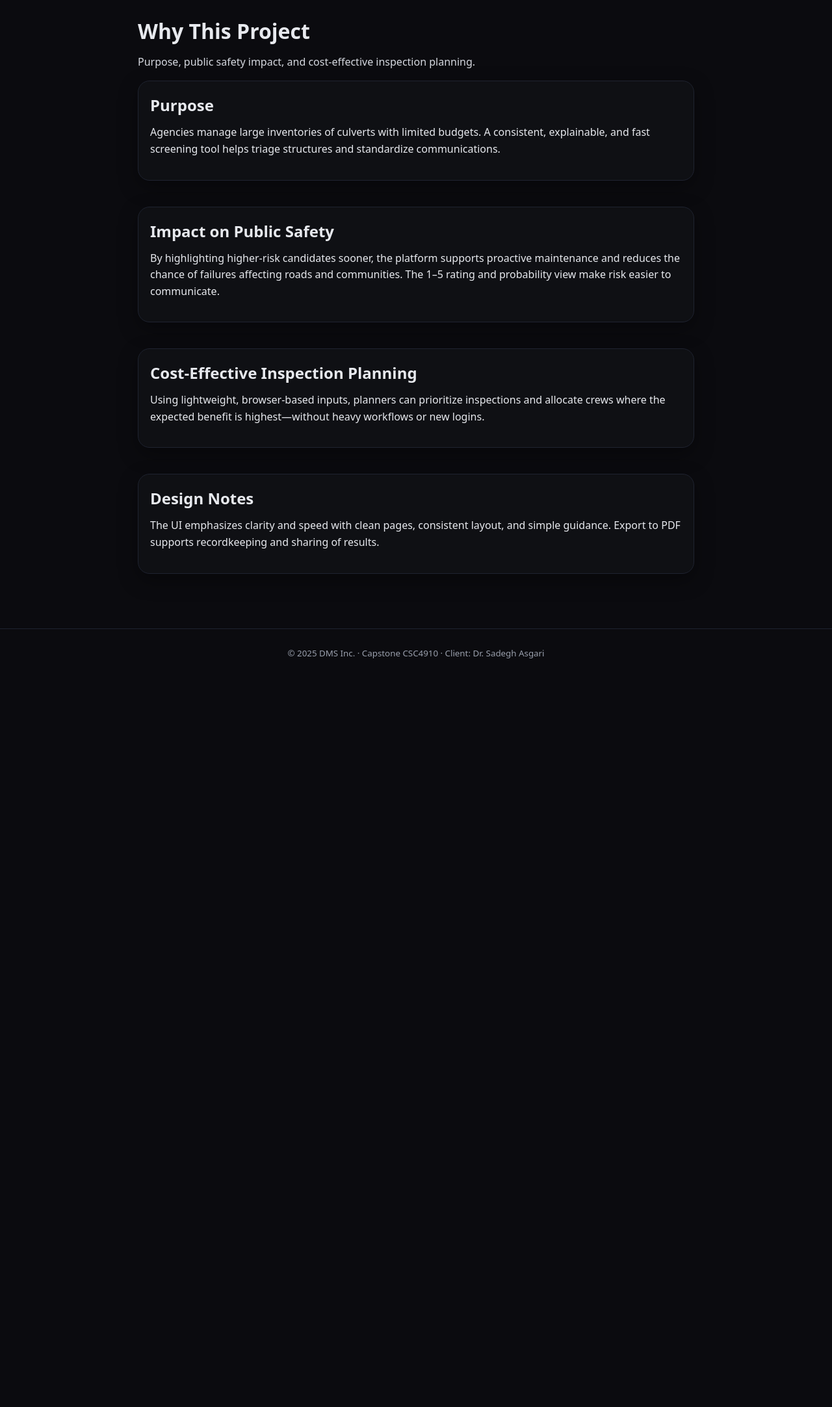
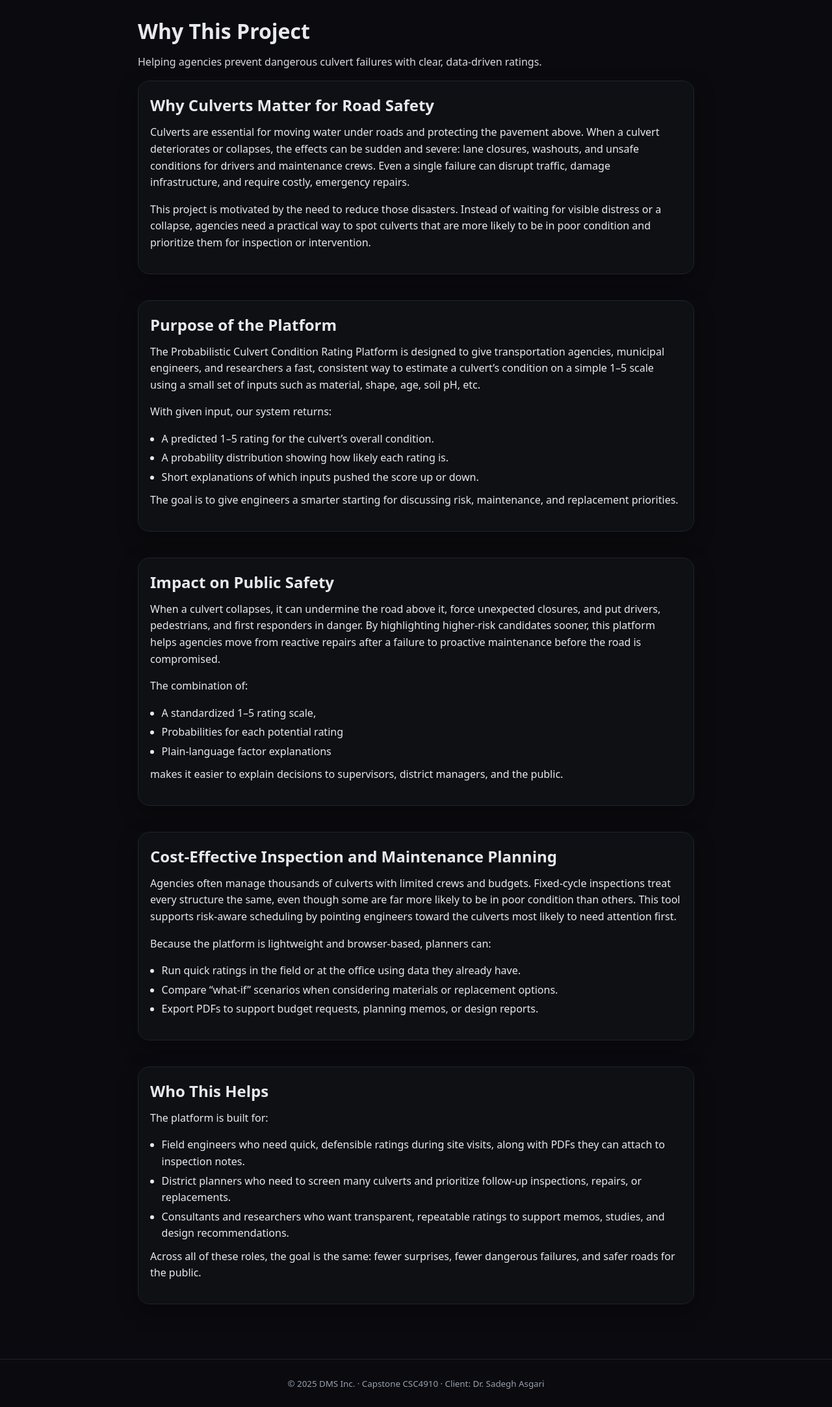
Before and after one commit to SOuellette22/DMS-inc-CSC4910, a Flask app: page /why in a window 1280 px wide. Shown: the part 69-2234 px from the top of the page at 65% size. Before the commit the page ends 1082 px from the top, so only its background shows below. Run offline with Flask 3, Linux system fonts and the light colour scheme; parts of the project's set-up code (start-up, migrations or seed data) failed here and were passed over.

Commit message:
Expanded the why page, added the 404 page, tweaked the bottom paragraph in info

```diff
--- a/src/core/templates/why.html
+++ b/src/core/templates/why.html
@@ -6,51 +6,124 @@
 
 {% block content %}
 <style>
-    /* Adds more vertical separation between cards */
-    main.content-narrow .card {
-      margin-bottom: 40px;
-    }
-  </style>
+  /* Adds more vertical separation between cards on this page */
+  main.content-narrow .card {
+    margin-bottom: 40px;
+  }
+</style>
+
 <main class="content-narrow">
   <h1>Why This Project</h1>
   <p class="lead">
-    Purpose, public safety impact, and cost-effective inspection planning.
+    Helping agencies prevent dangerous culvert failures with clear, data-driven ratings.
   </p>
 
+  <!-- WHY CULVERTS MATTER -->
   <section class="card">
-    <h2>Purpose</h2>
+    <h2>Why Culverts Matter for Road Safety</h2>
     <p>
-      Agencies manage large inventories of culverts with limited budgets. A
-      consistent, explainable, and fast screening tool helps triage
-      structures and standardize communications.
+      Culverts are essential for moving water under roads and protecting the pavement above.
+      When a culvert deteriorates or collapses, the effects can be sudden and severe:
+      lane closures, washouts, and unsafe conditions for drivers and maintenance crews.
+      Even a single failure can disrupt traffic, damage infrastructure, and require costly,
+      emergency repairs.
+    </p>
+    <p>
+      This project is motivated by the need to reduce those disasters. Instead of waiting
+      for visible distress or a collapse, agencies need a practical way to spot culverts
+      that are more likely to be in poor condition and prioritize them for inspection or
+      intervention.
     </p>
   </section>
 
+  <!-- PURPOSE -->
+  <section class="card">
+    <h2>Purpose of the Platform</h2>
+    <p>
+      The Probabilistic Culvert Condition Rating Platform is designed to give transportation
+      agencies, municipal engineers, and researchers a fast, consistent way to estimate a
+      culvert’s condition on a simple 1–5 scale using a small set of inputs such as
+      material, shape, age, soil pH, etc.
+    </p>
+    <p>
+      With given input, our system returns:
+    </p>
+    <ul class="simple-list">
+      <li>A predicted 1–5 rating for the culvert’s overall condition.</li>
+      <li>A probability distribution showing how likely each rating is.</li>
+      <li>Short explanations of which inputs pushed the score up or down.</li>
+    </ul>
+    <p>
+      The goal is to give engineers a smarter starting for discussing risk, maintenance, and replacement priorities.
+    </p>
+  </section>
+
+  <!-- PUBLIC SAFETY IMPACT -->
   <section class="card">
     <h2>Impact on Public Safety</h2>
     <p>
-      By highlighting higher-risk candidates sooner, the platform supports
-      proactive maintenance and reduces the chance of failures affecting
-      roads and communities. The 1–5 rating and probability view make risk
-      easier to communicate.
+      When a culvert collapses, it can undermine the road above it, force unexpected closures,
+      and put drivers, pedestrians, and first responders in danger. By highlighting higher-risk
+      candidates sooner, this platform helps agencies move from reactive repairs after a
+      failure to proactive maintenance before the road is compromised.
+    </p>
+    <p>
+      The combination of:
+    </p>
+    <ul class="simple-list">
+      <li>A standardized 1–5 rating scale,</li>
+      <li>Probabilities for each potential rating</li>
+      <li>Plain-language factor explanations</li>
+    </ul>
+    <p>
+      makes it easier to explain decisions to supervisors, district managers, and the public.
     </p>
   </section>
 
+  <!-- COST-EFFECTIVE PLANNING -->
   <section class="card">
-    <h2>Cost-Effective Inspection Planning</h2>
+    <h2>Cost-Effective Inspection and Maintenance Planning</h2>
     <p>
-      Using lightweight, browser-based inputs, planners can prioritize
-      inspections and allocate crews where the expected benefit is
-      highest—without heavy workflows or new logins.
+      Agencies often manage thousands of culverts with limited crews and budgets. Fixed-cycle
+      inspections treat every structure the same, even though some are far more likely to be in
+      poor condition than others. This tool supports risk-aware scheduling by pointing
+      engineers toward the culverts most likely to need attention first.
+    </p>
+    <p>
+      Because the platform is lightweight and browser-based, planners can:
+    </p>
+    <ul class="simple-list">
+      <li>Run quick ratings in the field or at the office using data they already have.</li>
+      <li>Compare “what-if” scenarios when considering materials or replacement options.</li>
+      <li>Export PDFs to support budget requests, planning memos, or design reports.</li>
+    </ul>
+    <p>
     </p>
   </section>
 
+  <!-- WHO BENEFITS -->
   <section class="card">
-    <h2>Design Notes</h2>
+    <h2>Who This Helps</h2>
     <p>
-      The UI emphasizes clarity and speed with clean pages, consistent
-      layout, and simple guidance. Export to PDF supports recordkeeping and
-      sharing of results.
+      The platform is built for:
+    </p>
+    <ul class="simple-list">
+      <li>
+        Field engineers who need quick, defensible ratings during site visits,
+        along with PDFs they can attach to inspection notes.
+      </li>
+      <li>
+        District planners who need to screen many culverts and prioritize
+        follow-up inspections, repairs, or replacements.
+      </li>
+      <li>
+        Consultants and researchers who want transparent, repeatable ratings
+        to support memos, studies, and design recommendations.
+      </li>
+    </ul>
+    <p>
+      Across all of these roles, the goal is the same: fewer surprises, fewer dangerous
+      failures, and safer roads for the public.
     </p>
   </section>
 </main>
```
Also changed, not shown: src/core/templates/info.html (+6 -5 lines), src/templates/404.html (added, +38 -0 lines).
